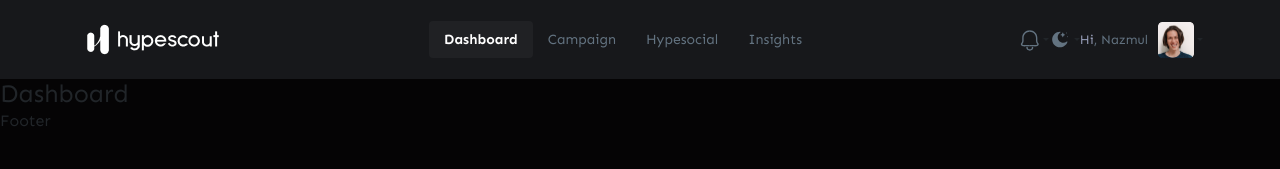
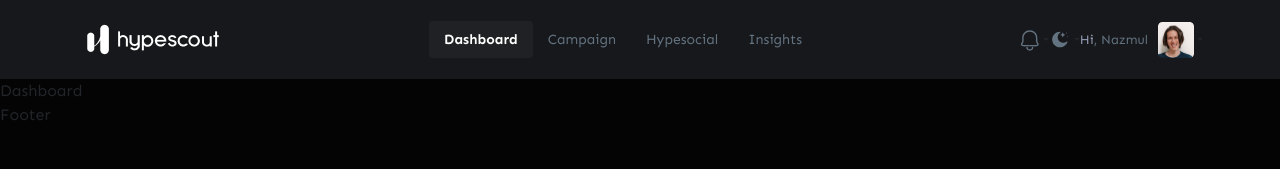
Before and after one commit to bpinazmul18/hype-scout, a React (Create React App) app: page /dashboard in a window 1280 px wide. Shown: the top 169 px of the page. Built offline with nearby package versions, Linux system fonts and the light colour scheme.

Commit message:
Replace home to dashboard.

```diff
--- a/src/App.tsx
+++ b/src/App.tsx
@@ -1,7 +1,7 @@
 import React from 'react';
 import { Route, Routes, Navigate } from 'react-router-dom'
 
-import Home from './pages/Home';
+import Dashboard from './pages/Dashboard';
 import NavBar from './components/NavBar';
 import Footer from './components/Footer';
 
@@ -12,14 +12,14 @@ const App: React.FC = () => {
     <>
       <NavBar/>
       <Routes>
-        <Route path='/' element={<Home/>}/>
-        <Route path='/dashboard' element={<h1>Dashboard</h1>}/>
-        <Route path='/campaign' element={<h1>Campaign</h1>}/>
-        <Route path='/hypesocial' element={<h1>Hypesocial</h1>}/>
-        <Route path='/insights' element={<h1>Insights</h1>}/>
+        <Route path="/" element={<Navigate to="/dashboard" replace/>}/>
+        <Route path="/dashboard" element={<Dashboard/>}/>
+        <Route path="/campaign" element={<h1>Campaign</h1>}/>
+        <Route path="/hypesocial" element={<h1>Hypesocial</h1>}/>
+        <Route path="/insights" element={<h1>Insights</h1>}/>
 
-        <Route path='not-found' element={<p>NOT FOUND</p>}/>
-        <Route path='*' element={<Navigate to="/not-found" replace/>}/>
+        <Route path="not-found" element={<p>NOT FOUND</p>}/>
+        <Route path="*" element={<Navigate to="/not-found" replace/>}/>
       </Routes>
       <Footer/>
     </>
--- a/src/pages/Home.tsx
+++ b/src/pages/Dashboard.tsx
@@ -1,12 +1,12 @@
 import React, { Component } from 'react'
 
-class Home extends Component {
+class Dashboard extends Component {
 
     render () {
         return (
-            <div>Homepage</div>
+            <div>Dashboard</div>
         )
     }
 }
 
-export default Home
+export default Dashboard
```
